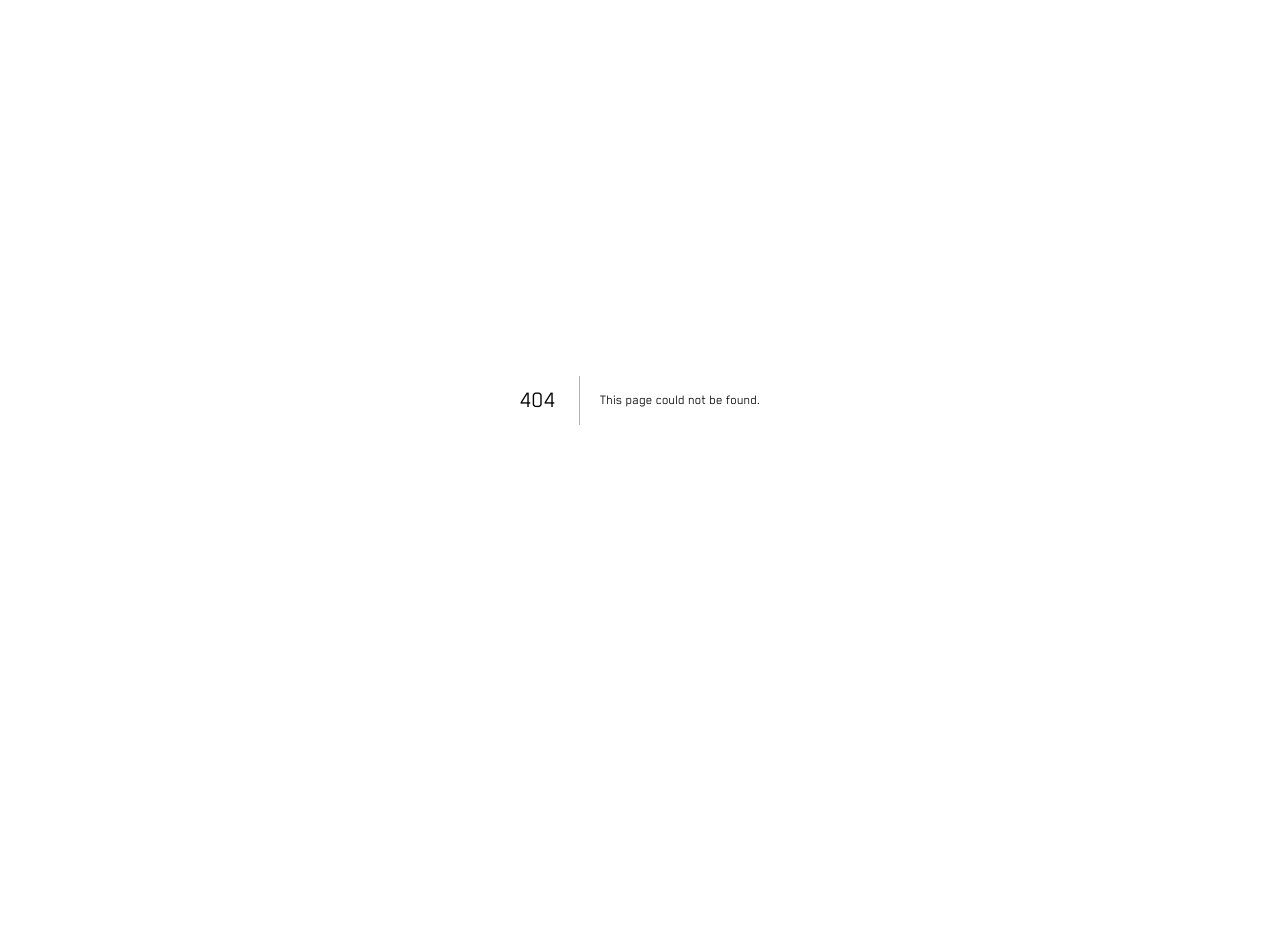
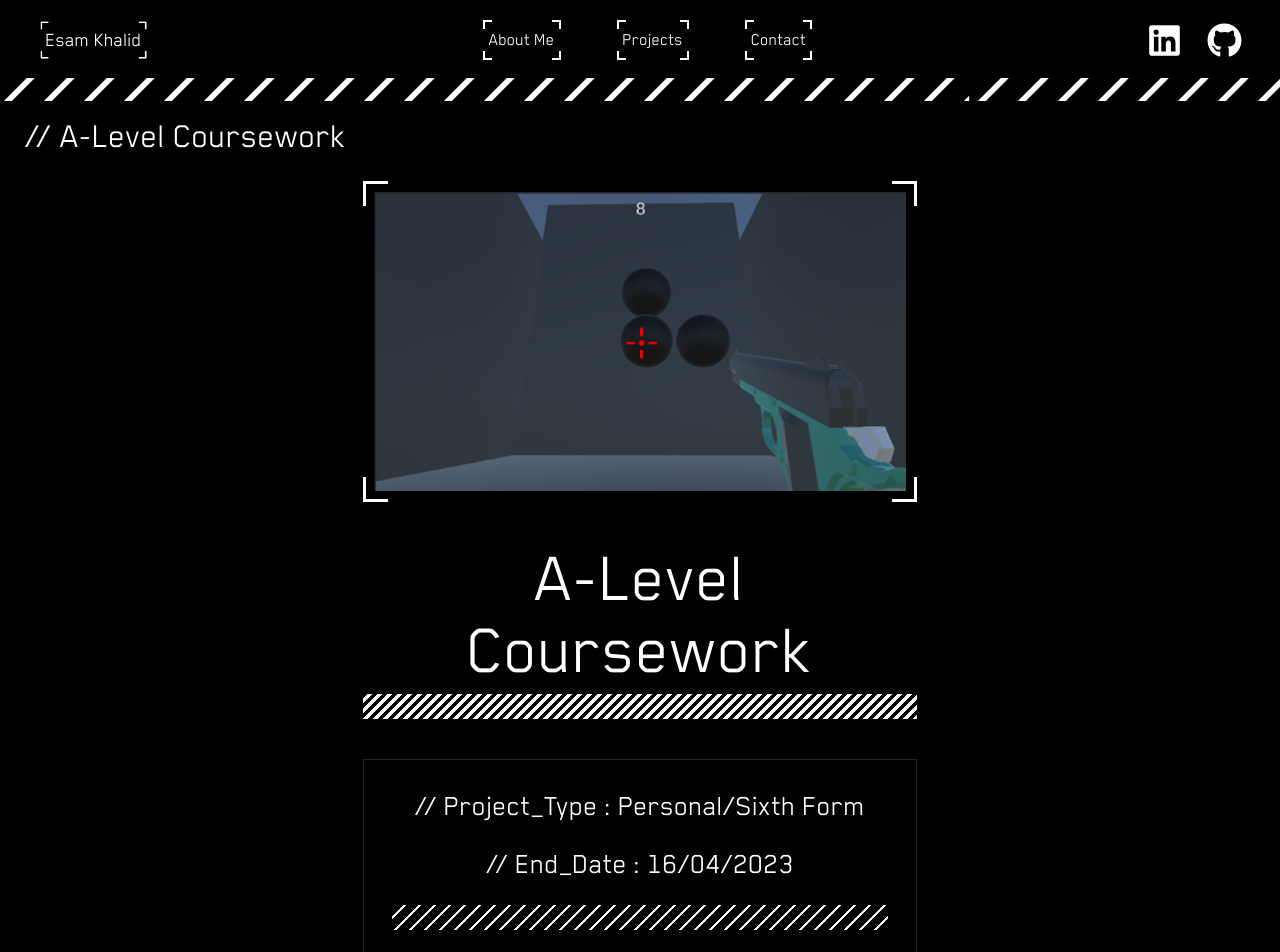
Before and after one commit to EsamKhalid/portfolio-website-v2, a Next.js app: page /ProjectsPage/A-LevelCoursework in a window 1280 px wide. Before the commit this address had no page. Shown: the top 952 px of the page. Before the commit the page ends 800 px from the top, so only its background shows below. Built offline with nearby package versions, Linux system fonts and the light colour scheme.

Commit message:
need to change sorting from start date to end date

```diff
--- a/app/ProjectsPage/ProjectTwo/page.tsx
+++ b/app/ProjectsPage/A-LevelCoursework/page.tsx
@@ -14,6 +14,7 @@ export default function page() {
         ProjectName="A-Level Coursework"
         ProjectImage={alvlimg}
         ProjectType="Personal/Sixth Form"
+        EndDate="16/04/2023"
       ></Project>
     </>
   );
--- a/app/ProjectsPage/page.tsx
+++ b/app/ProjectsPage/page.tsx
@@ -7,58 +7,7 @@ import ProjectTile from "@/components/ProjectsSection/ProjectTile";
 import SortableGrid from "@/components/ProjectsSection/SortableGrid";
 
 import placeholder from "../../Images/placeholder.avif";
-
-/*
-export default function Page() {
-  return (
-    <>
-      <NavBar />
-      <div className="px-[25px] pt-[15px]">
-        <h1 className="text-4xl pb-[25px]">// Projects Page</h1>
-        <div className="flex justify-center">
-          <SortableGrid>
-            <ProjectTile
-              ProjectTitle="Project One"
-              ImageSource={placeholder}
-              ProjectType="Personal Project"
-              StartDate="19/06/24"
-              EndDate="29/06/25"
-            />
-            <ProjectTile
-              ProjectTitle="Project One"
-              ImageSource={placeholder}
-              ProjectType="Personal Project"
-              StartDate="19/06/24"
-              EndDate="29/06/25"
-            />
-            <ProjectTile
-              ProjectTitle="Project One"
-              ImageSource={placeholder}
-              ProjectType="Personal Project"
-              StartDate="19/06/24"
-              EndDate="29/06/25"
-            />
-            <ProjectTile
-              ProjectTitle="Project One"
-              ImageSource={placeholder}
-              ProjectType="Personal Project"
-              StartDate="19/06/24"
-              EndDate="29/06/25"
-            />
-            <ProjectTile
-              ProjectTitle="Project One"
-              ImageSource={placeholder}
-              ProjectType="Personal Project"
-              StartDate="19/06/24"
-              EndDate="29/06/25"
-            />
-          </SortableGrid>
-        </div>
-      </div>
-    </>
-  );
-}
-  */
+import alvl from "@/Images/alevelproj.png";
 
 export default function Page() {
   const tilesList = [
@@ -74,9 +23,9 @@ export default function Page() {
     <ProjectTile
       className=""
       key={2}
-      ProjectTitle="Project Two"
-      ImageSource={placeholder}
-      ProjectType="Personal Project"
+      ProjectTitle="A-Level Coursework"
+      ImageSource={alvl}
+      ProjectType="Personal/Sixth Form Project"
       StartDate={new Date("2024-06-07")}
       EndDate="29/06/25"
     />,
--- a/components/ProjectsSection/Project.tsx
+++ b/components/ProjectsSection/Project.tsx
@@ -9,12 +9,14 @@ interface ProjectProps {
   ProjectName: string;
   ProjectImage: StaticImageData;
   ProjectType: string;
+  EndDate: string;
 }
 
 export default function Project({
   ProjectName,
   ProjectImage,
   ProjectType,
+  EndDate,
 }: ProjectProps) {
   return (
     <>
@@ -43,8 +45,7 @@ export default function Project({
             <div className="hidden sm:flex justify-center text-3xl h-[25vh] text-center">
               <div className="flex flex-col  justify-between w-full border border-cybpnk-brdr p-[5%]">
                 <h1>// Project_Type : {ProjectType}</h1>
-                <h1>// End_Date : {ProjectName}</h1>
-                <h1>// Difficulty : {ProjectName}</h1>
+                <h1>// End_Date : {EndDate}</h1>
                 <DiagonalLines
                   className="w-full end"
                   bgsize="15px"
--- a/components/ProjectsSection/ProjectTile.tsx
+++ b/components/ProjectsSection/ProjectTile.tsx
@@ -18,7 +18,6 @@ interface ProjectTileProps {
 export default function ProjectTile({
   ProjectTitle,
   ProjectType,
-  StartDate,
   EndDate,
   ImageSource,
   className,
@@ -40,23 +39,19 @@ export default function ProjectTile({
           borderGap="3px"
         >
           <div
-            className="inline-block border border-cybpnk-brdr rounded  p-2 [&_*]:p-1 md:[&_*]:p-2
+            className="inline-block border border-cybpnk-brdr rounded w-full p-2 [&_*]:p-1 md:[&_*]:p-2
         min-h-full min-w-fit"
           >
-            <h1 className="text-4xl text-nowrap">{"// " + ProjectTitle}</h1>
+            <h1 className="text-4xl">{"// " + ProjectTitle}</h1>
             <Image
               fill={false}
-              className="sm:w-[200px] sm:h-[200px] md:min-w-[250px]  md:min-h-[250px]"
+              className=" sm:h-[200px] md:min-w-[250px]  md:min-h-[250px] w-full"
               src={ImageSource}
               alt="image"
             />
             <h2 className="text-lg">
               <span className="text-xs m-[-5px]">//Type:</span> <br />
               {ProjectType}
-            </h2>
-            <h2 className="text-lg">
-              <span className="text-xs m-[-8px]">//Start_Date: </span> <br />
-              {new Date(StartDate).toLocaleDateString()}
             </h2>
             <h2 className="text-lg">
               <span className="text-xs m-[-8px]">//End_Date: </span> <br />
```
